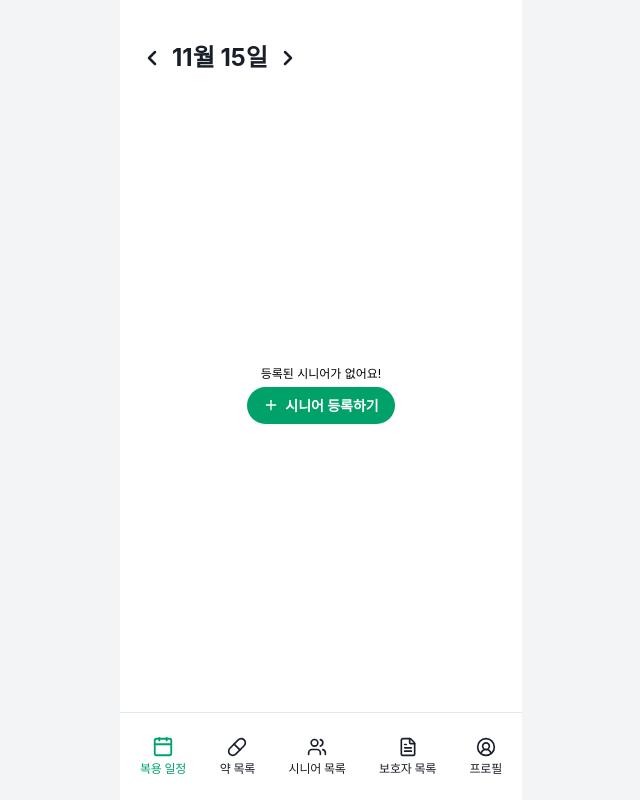
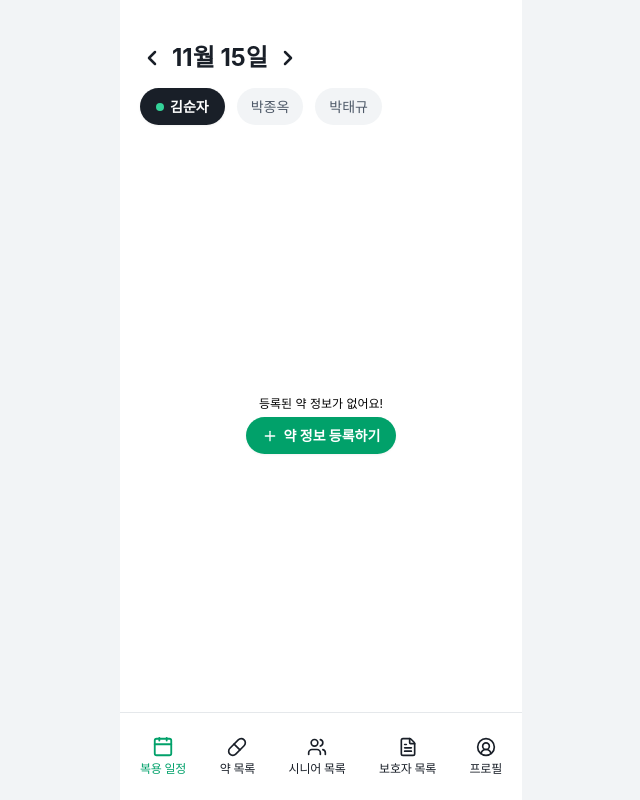
Before and after one commit to Line4Thon-Team24/TTAREUREUNG-CLIENT, a React (Vite) app: page /schedule in a window 1280 px wide. Shown: the whole page, without its empty margins (319-959 px from the left). Built offline with nearby package versions, Linux system fonts and the light colour scheme; a web font is replaced by a local one.

Commit message:
feat: 시니어 목업에 샘플 시니어 3명 추가

```diff
--- a/src/mocks/seniors.ts
+++ b/src/mocks/seniors.ts
@@ -1,7 +1,33 @@
 import type { Senior, SeniorForm } from '@/types/senior';
 
+// 미리 등록된 시니어 (Figma 복용 일정 화면과 같은 이름)
+// → 김순자만 약이 등록되어 있고, 나머지는 약 없음 화면 확인용
+const sampleSeniors: Senior[] = [
+  {
+    id: 1,
+    name: '김순자',
+    birthDate: '1948-03-15',
+    gender: 'female',
+    phoneNumber: '010-1234-5678',
+  },
+  {
+    id: 2,
+    name: '박종옥',
+    birthDate: '1951-07-22',
+    gender: 'female',
+    phoneNumber: '010-2345-6789',
+  },
+  {
+    id: 3,
+    name: '박태규',
+    birthDate: '1946-11-02',
+    gender: 'male',
+    phoneNumber: '010-3456-7890',
+  },
+];
+
 // API 연동 전 임시 저장소 (메모리에만 저장되어 새로고침 시 초기화)
-const seniors: Senior[] = [];
+const seniors: Senior[] = [...sampleSeniors];
 
 export const getSeniors = () => [...seniors];
 
```
